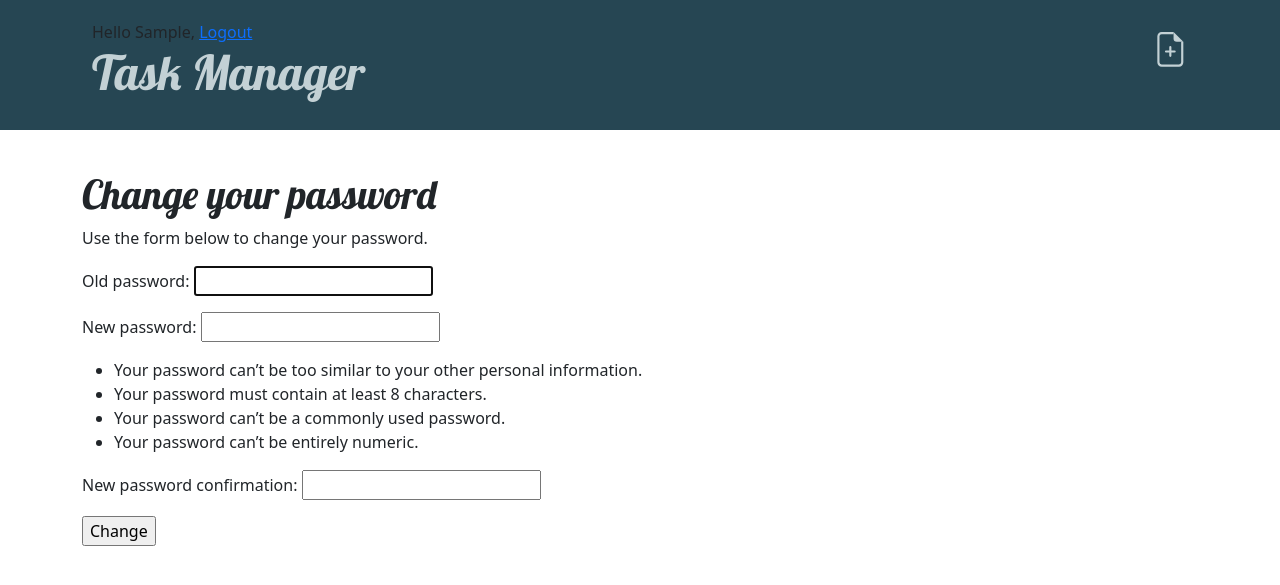
After one commit to ar91904/my-firstblog, a Django app: page /password_change/ in a window 1280 px wide. The commit adds this page. Shown: the top 585 px of the page. Run offline with Django 3.2, Linux system fonts and the light colour scheme; the visitor is signed in with stand-in values (Sample User, id 1).

Commit message:
Tidy up login

```diff
--- a/blog/templates/blog/base.html
+++ b/blog/templates/blog/base.html
@@ -13,7 +13,7 @@
                 <span class="user">
                     {% if request.user.is_authenticated %}
                         Hello {{ request.user.first_name }},
-                        <a href="{% url 'logout' %}">Logout</a>
+                        <a href="{% url 'logged_out' %}">Logout</a>
                     {% else %}
                         <a href="{% url 'login' %}">Log in</a>
                     {% endif %}
--- a/blog/templates/registration/logout.html
+++ b/blog/templates/registration/logged_out.html
@@ -1,4 +1,4 @@
-{% extends 'base.html' %}
+{% extends 'blog/base.html' %}
 {% load static %}
 
 {% block title %}Logged out{% endblock %}
--- /dev/null
+++ b/blog/templates/registration/password_change_form.html
@@ -0,0 +1,14 @@
+{% extends "blog/base.html" %}
+{% load static %}
+
+{% block title %}Change your password{% endblock %}
+
+{% block content %}
+    <h1>Change your password</h1>
+    <p>Use the form below to change your password.</p>
+    <form method="post">
+        {{ form.as_p }}
+        <p><input type="submit" value="Change"></p>
+        {% csrf_token %}
+    </form>
+{% endblock %}
--- a/blog/urls.py
+++ b/blog/urls.py
@@ -10,6 +10,7 @@ urlpatterns = [
     path('post/<int:pk>/edit/', views.post_edit, name='post_edit'),
     path('post/<int:pk>/delete/', views.deleteTodoItem, name='deleteTodoItem'),
     path('login/', auth_views.LoginView.as_view(), name='login'),
-    path('logout/', auth_views.LogoutView.as_view(), name='logout'),
-    path('', views.dashboard, name='dashboard'),
+    path('logged_out/', auth_views.LogoutView.as_view(), name='logged_out'),
+    path('password_change/', auth_views.PasswordChangeView.as_view(), name ='password_change'),
+    path('path_change/done/', auth_views.PasswordChangeDoneView.as_view(), name='password_change_done'),
 ]
--- a/mysite/settings.py
+++ b/mysite/settings.py
@@ -29,7 +29,7 @@ ALLOWED_HOSTS = ['127.0.0.1', '.pythonanywhere.com']
 
 LOGIN_REDIRECT_URL = 'login'
 LOGIN_URL = 'login'
-LOGOUT_URL = 'logout'
+LOGOUT_URL = 'logged_out'
 
 # Application definition
 
```
Also changed, not shown: blog/templates/registration/password_change_done.html (added, +9 -0 lines).
